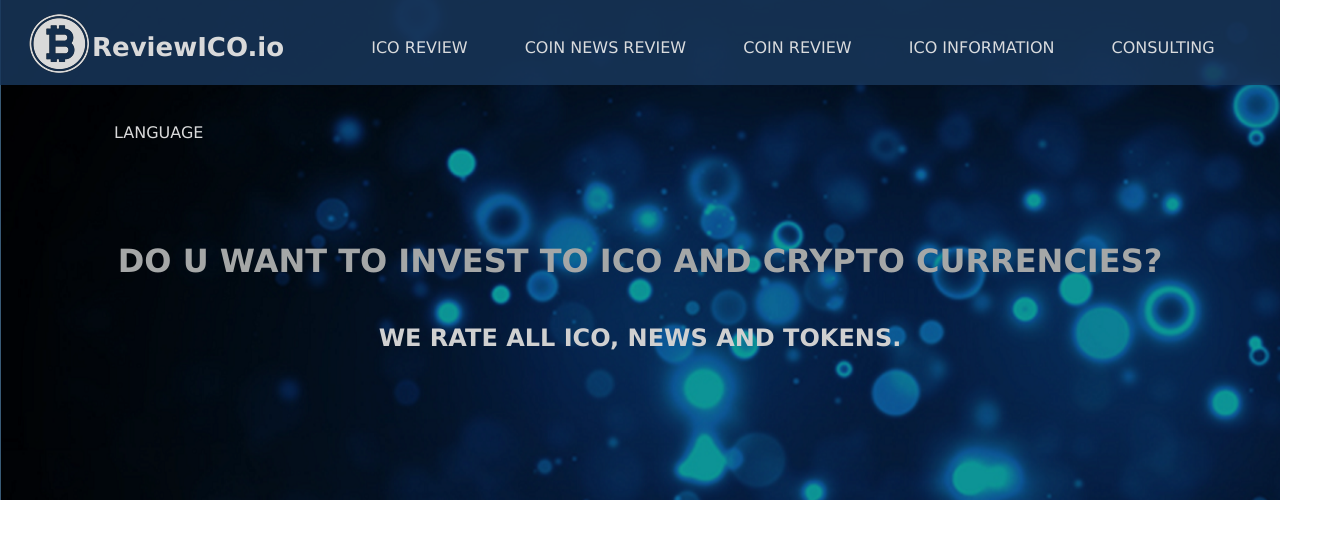
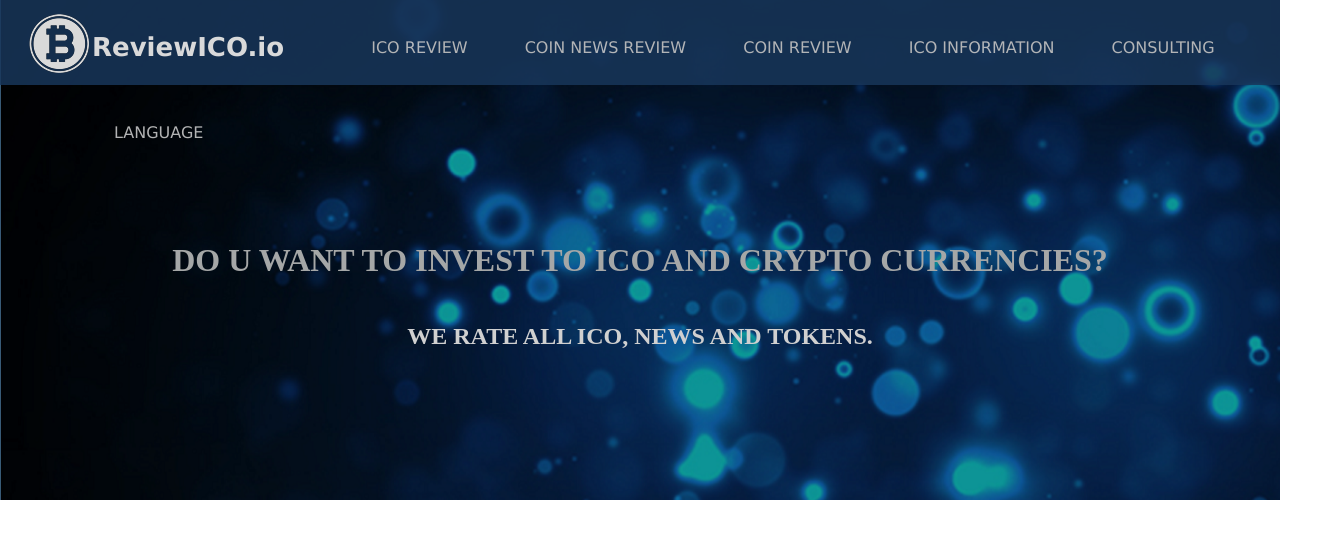
Before and after one commit to Antanu/PROJECT, a plain HTML site: page index.html in a window 1280 px wide. Shown: the whole page, 1342 px wide, since content can reach past the window. Drawn offline with Linux system fonts and the light colour scheme.

Commit message:
Add files via upload

```diff
--- a/css/style.css
+++ b/css/style.css
@@ -19,7 +19,7 @@ nav{
 	position:  absolute;
 }
 nav ul{
-
+	width: 100%;
 margin-left: 62px;
 
 position:  absolute;
@@ -41,7 +41,7 @@ nav ul li a{
 	list-style-type: none;
 	font-size: 16px;
 	text-decoration: none;
-	color: #ffffff;
+	color: #d2d2d2;
 	margin-left: 52px;
 	top: -6px;
 	position:  relative;
@@ -52,14 +52,23 @@ ul li h1 img{
     left: -3px;
 }
 .text h1 {
+	font-family: bebasneuelight;
 	color: #a5a7a7;
 	text-align: center;
 	position:  relative;
 	top: 242px;
 }
 .text h2{
+	font-family: bebasneueregular;
 	color: #d0d0d0;
 	text-align: center;
 	position: relative;
 	top: 286px;
 }
+
+.container a:hover {
+	font-size: 18px;
+	color: white;
+	text-decoration: underline;
+	font-weight:bold;
+}
```
